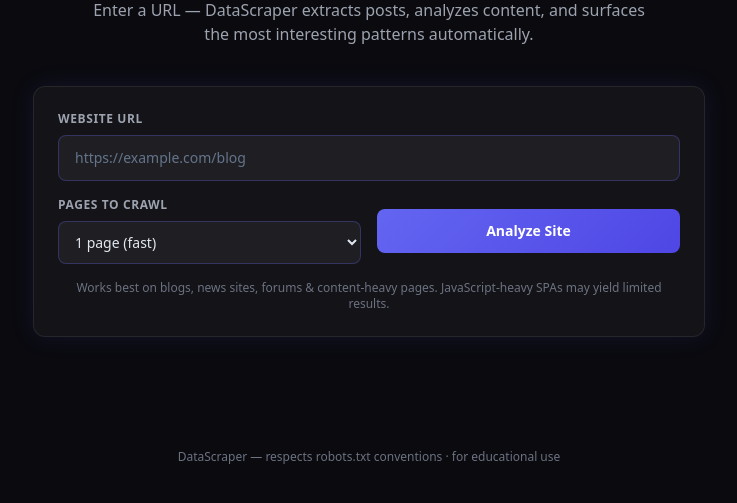
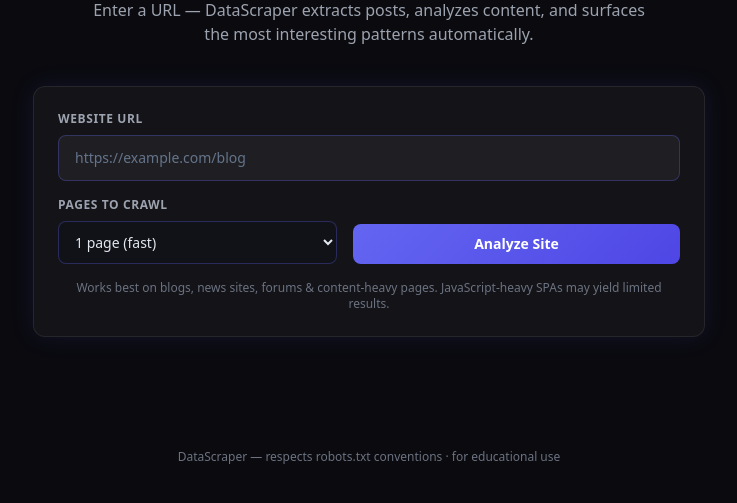
Before and after one commit to jpoge/Website-Data-Analyzer, a Flask app: page / in a window 1280 px wide. Shown: the part 159-662 px from the top of the page, without its empty margins (271-1008 px from the left). Run offline with Flask 3, Linux system fonts and the light colour scheme; some libraries are stand-ins or nearby versions.

Commit message:
updating

```diff
--- a/templates/index.html
+++ b/templates/index.html
@@ -53,6 +53,8 @@
     }
     .url-input:focus { border-color: #6366f1; box-shadow: 0 0 0 3px rgba(99,102,241,0.15); }
     .url-input::placeholder { color: #64748b; }
+    select.url-input { background-color: #111118; color: #e2e8f0; }
+    select.url-input option { background-color: #1a1a24; color: #e2e8f0; }
     .btn-primary {
       background: linear-gradient(135deg, #6366f1, #4f46e5);
       color: white; font-weight: 600;
@@ -114,7 +116,7 @@
             class="url-input w-full rounded-lg px-4 py-3 text-sm"
           />
         </div>
-        <div class="flex items-center gap-4">
+        <div class="flex items-end gap-4">
           <div class="flex-1">
             <label class="block text-xs font-semibold text-gray-400 uppercase tracking-wider mb-2">Pages to crawl</label>
             <select id="max-pages" class="url-input w-full rounded-lg px-3 py-2.5 text-sm cursor-pointer">
@@ -124,11 +126,9 @@
               <option value="5">5 pages (thorough)</option>
             </select>
           </div>
-          <div class="flex-1 flex items-end">
-            <button id="analyze-btn" onclick="startAnalysis()" class="btn-primary w-full rounded-lg px-6 py-3 text-sm">
-              Analyze Site
-            </button>
-          </div>
+          <button id="analyze-btn" onclick="startAnalysis()" class="btn-primary flex-1 rounded-lg px-6 py-2.5 text-sm">
+            Analyze Site
+          </button>
         </div>
       </div>
       <p class="text-xs text-gray-500 mt-4 text-center">
```
